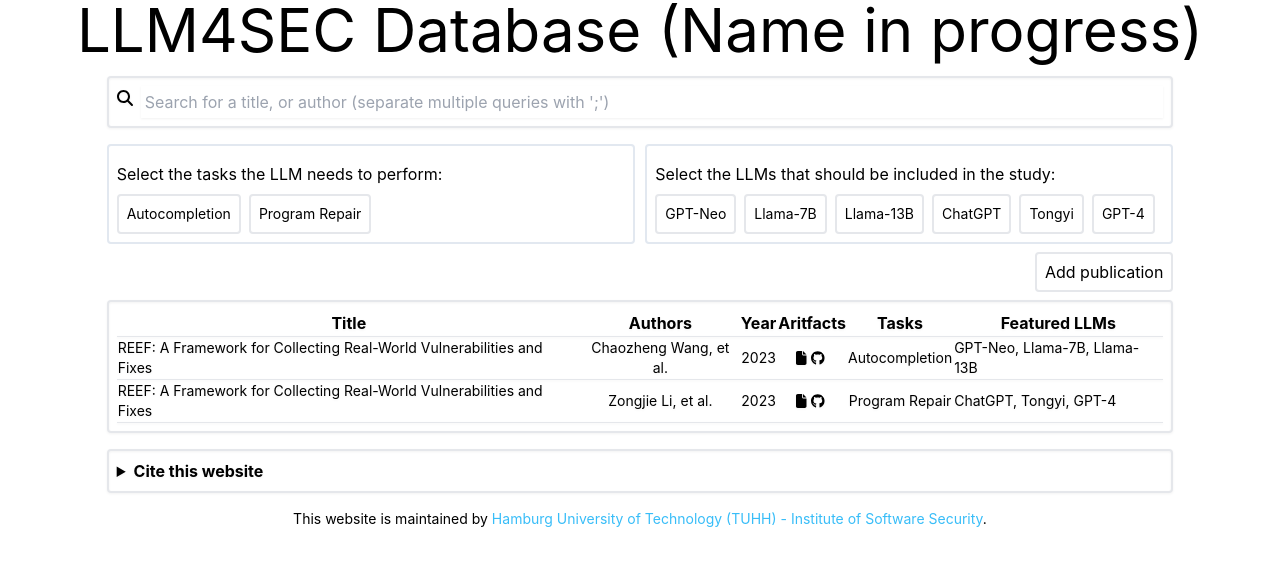
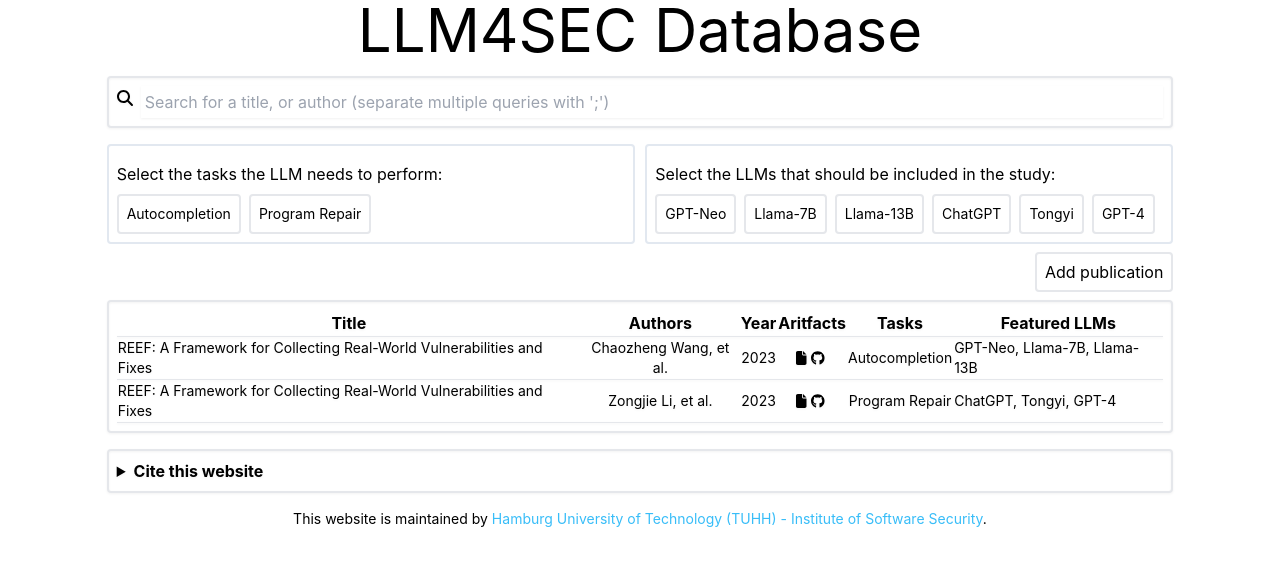
Before and after one commit to tuhh-softsec/LLM4SecDev, a React (Create React App) app: page / in a window 1280 px wide. Shown: the top 566 px of the page. Built offline with nearby package versions, Linux system fonts and the light colour scheme.

Commit message:
add project-description widget for future use

```diff
--- a/src/App.tsx
+++ b/src/App.tsx
@@ -113,12 +113,12 @@
   );
   return (
     <div className="App">
-      <div>
-        <h1 className="title has-text-centered text-6xl">
-          LLM4SEC Database (Name in progress)
-        </h1>
-      </div>
       <div className="w-10/12 m-auto">
+        <div>
+          <h1 className="title has-text-centered text-6xl">
+            LLM4SEC Database
+          </h1>
+        </div>
         <Searchbar onChange={(e) => setSearchTerm(e.target.value)} />
         <div className="flex flox-row justify-between">
           <FilterSelection
--- /dev/null
+++ b/src/widgets/project-description.tsx
@@ -0,0 +1,13 @@
+const ProjectDescription = () => {
+  return (
+    <div className="rounded border-2 text-left p-2 mt-4">
+      <h3 className="font-bold text-xl">Description:</h3>
+      <p>
+        In this project, we collect (as a community) and categorize scientific work, that is used
+        to perform software security related tasks.
+      </p>
+    </div>
+  );
+};
+
+export default ProjectDescription;
```
